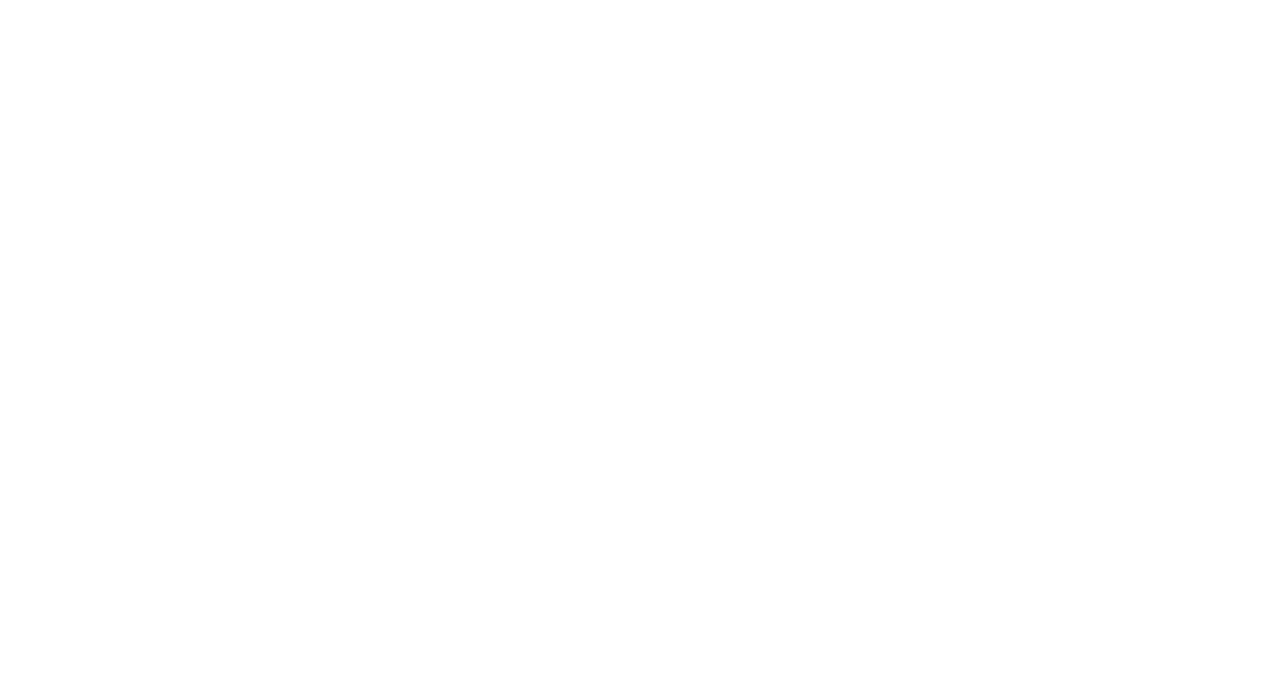
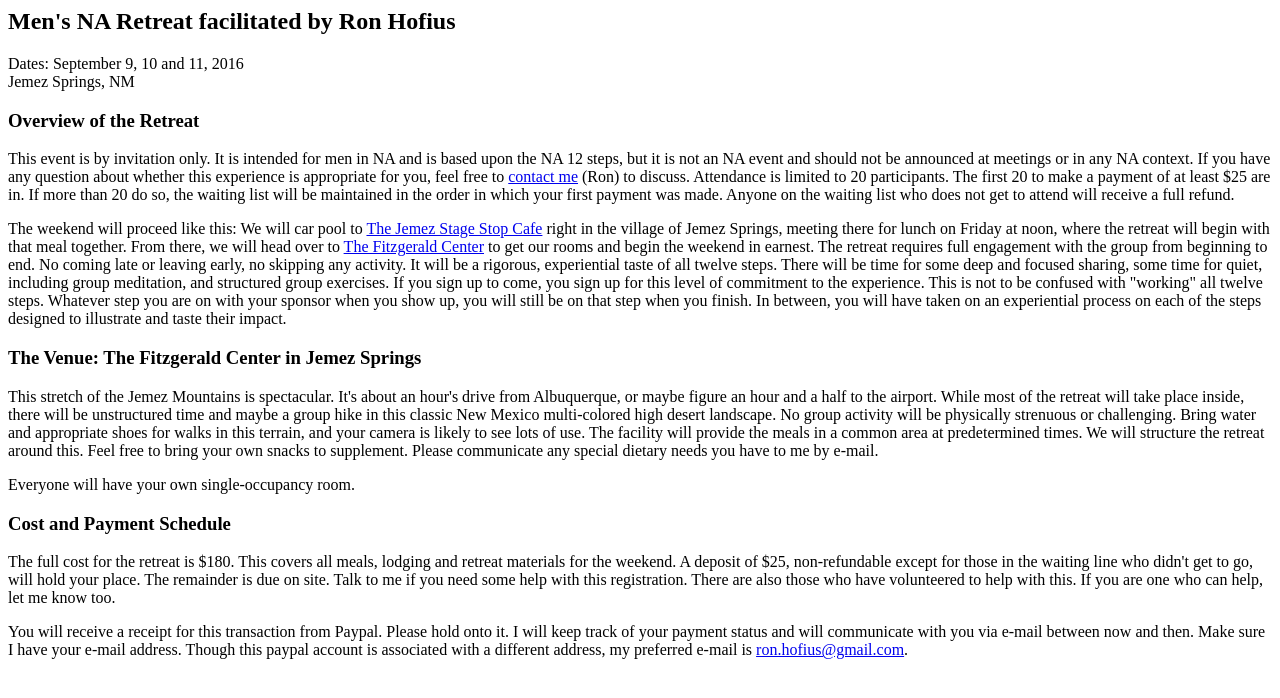
Before and after one commit to jbraswell/retreat, a Django app: page / in a window 1280 px wide. Before the commit the part shown is empty. Shown: the top 698 px of the page. Run offline with Django 3.2, Linux system fonts and the light colour scheme.

Commit message:
Add text from old NM retreat

```diff
--- a/src/retreat/website/templates/website/index.html
+++ b/src/retreat/website/templates/website/index.html
@@ -3,6 +3,27 @@
     <title>Men's Retreat</title>
 </head>
 <body>
+<h2>Men's NA Retreat facilitated by
+  Ron Hofius</h2>
+<p> Dates: September 9, 10 and 11, 2016 <br />
+  Jemez Springs, NM</p>
+<h3>  Overview of the Retreat</h3>
+<p>This event is by invitation only. It is intended for men in NA and is based upon the NA 12 steps, but it is not an NA event
+and should not be announced at meetings or in any NA context. If you have any question about whether this experience is appropriate for you, feel free to <a href="mailto:ron.hofius@gmail.com">contact me</a> (Ron) to discuss. Attendance is limited to 20 participants. The first 20 to make a payment of at least $25 are in. If more than 20 do so, the waiting list will be maintained in the order in which  your first payment was made. Anyone on the waiting list who does not get to attend will receive a full refund.</p>
+<p>The weekend will proceed like this: We will car pool to <a href="https://www.google.com/maps/place/Jemez+Stage+Stop/@35.7706863,-106.6910343,3a,60y,90t/data=!3m6!1e1!3m4!1swDGlSMt-0yZti_JS2WhiEQ!2e0!7i13312!8i6656!4m5!3m4!1s0x0:0xad1d65e1e5dcf741!8m2!3d35.7707881!4d-106.6911674!6m1!1e1" target="new">The Jemez Stage Stop Cafe</a> right in the village of Jemez Springs, meeting there for lunch on Friday at noon, where the retreat will begin with that meal together. From there, we will head over to <a href="http://thefitzgeraldcenter.org/" target="new">The Fitzgerald Center</a> to get our rooms and begin the weekend in earnest.
+  The retreat requires full engagement with the group from beginning to end. No coming late or leaving early, no skipping any
+activity. It will be a rigorous, experiential taste of all twelve steps. There will be time for some deep and focused sharing, some time for quiet, including group meditation, and structured group exercises. If you sign up to come, you sign up for this level of commitment to the experience. This is not to be confused with &quot;working&quot; all twelve steps. Whatever step you are on with your sponsor when you show up, you will still be on that step when you finish. In between, you will have taken on an experiential process on each of the steps designed to illustrate and taste their impact.</p>
+<h3>The Venue: The Fitzgerald Center in Jemez Springs
+</h3>
+<p>This stretch of the Jemez Mountains is  spectacular. It's about an hour's drive from Albuquerque, or maybe figure an hour and a half to the airport. While most of the retreat will take place inside, there will be unstructured time and maybe a group hike in this classic New Mexico multi-colored high desert landscape. No group activity will be physically strenuous or challenging.  Bring water and appropriate shoes for walks in this terrain, and your camera is likely to see lots of use. The facility will provide the meals in a common area at predetermined times. We will structure the retreat around this. Feel free to bring your own snacks to supplement. Please communicate any special dietary needs you have to me by e-mail. </p>
+<p>Everyone will have your own single-occupancy room.</p>
+<h3>Cost and Payment Schedule
+</h3>
+<p>The full cost for the retreat is $180. This covers all meals, lodging and retreat materials for the weekend.
+  A  deposit of $25, non-refundable except for those in the waiting line who didn't get to go, will hold your place. The remainder is due on site.  Talk to me if you need some help with this registration. There are also those who have volunteered to help with this. If you are one who can help, let me know too.</p>
+<p>You will receive a receipt for this transaction from Paypal. Please hold onto it. I will keep track of your payment status and will communicate with you via e-mail between now and then. Make sure I have your e-mail address. Though this paypal account is associated with a different address, my preferred e-mail is <a href="mailto:ron.hofius@gmail.com">ron.hofius@gmail.com</a>. <br />
+  <br />
 
+</p>
 </body>
 </html>
```
